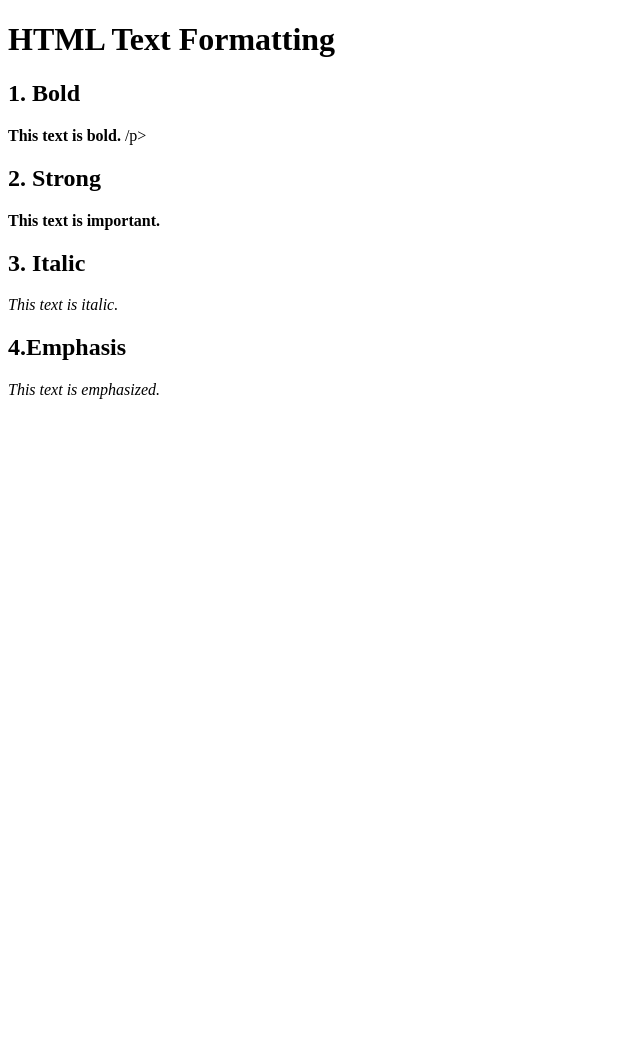
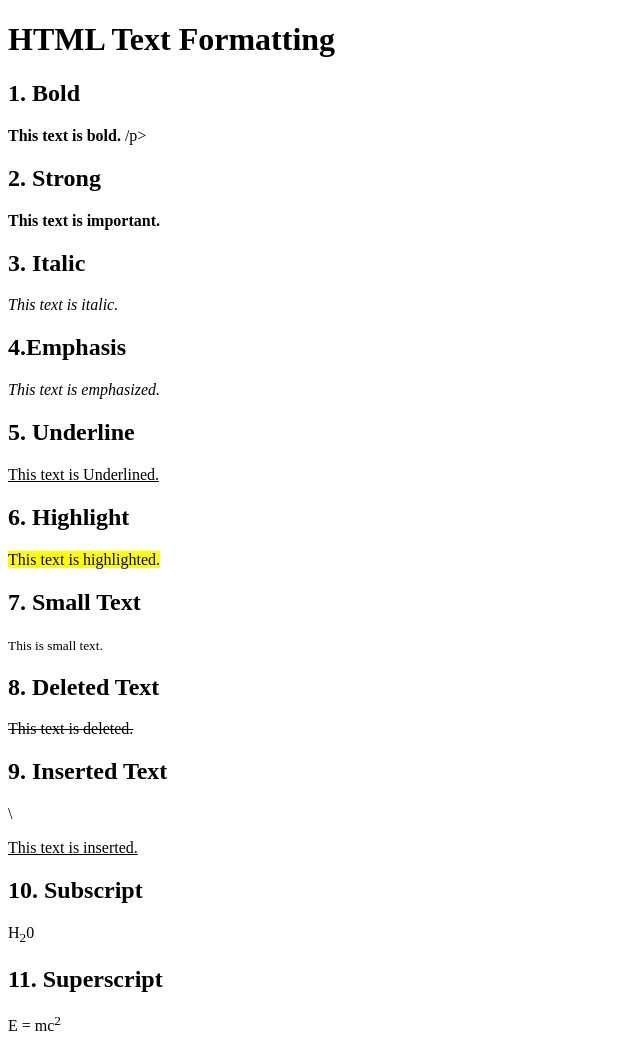
Before and after one commit to clarencebanogon-prog/Webtech, a plain HTML site: page HTML-LAB/formatting.html in a window 1280 px wide. Shown: the whole page, without its empty margins (0-640 px from the left). Before the commit the page ends 800 px from the top, so only its background shows below. Drawn offline with Linux system fonts and the light colour scheme.

Commit message:
git push

```diff
--- a/HTML-LAB/formatting.html
+++ b/HTML-LAB/formatting.html
@@ -19,5 +19,26 @@
     <h2>4.Emphasis</h2>
     <p><em>This text is emphasized.</em></p>
 
+    <h2>5. Underline</h2>
+    </p><u>This text is Underlined.</u></p>
+
+    <h2>6. Highlight</h2>
+    <p><mark>This text is highlighted.</mark></p>
+
+    <h2>7. Small Text</h2>
+    <p><small>This is small text.</small></p>
+
+    <h2>8. Deleted Text</h2>
+    <p><del>This text is deleted.</del></p>
+
+    <h2>9. Inserted Text</h2>\
+    <p><ins>This text is inserted.</ins></p>
+
+    <h2>10. Subscript</h2>
+    <p>H<sub>2</sub>0</p>
+
+    <h2>11. Superscript</h2>
+    <p>E = mc<sup>2</sup></p>
+
 </body>
 </html>
```
